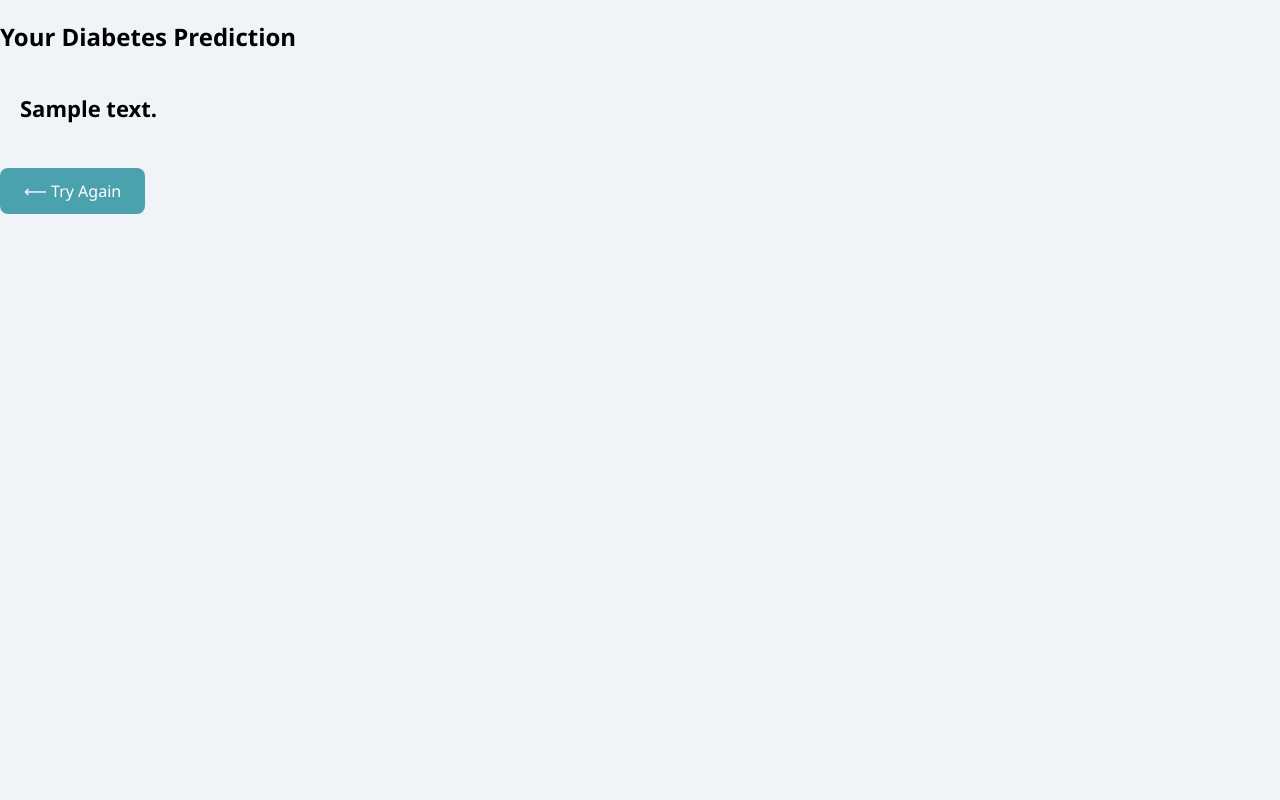
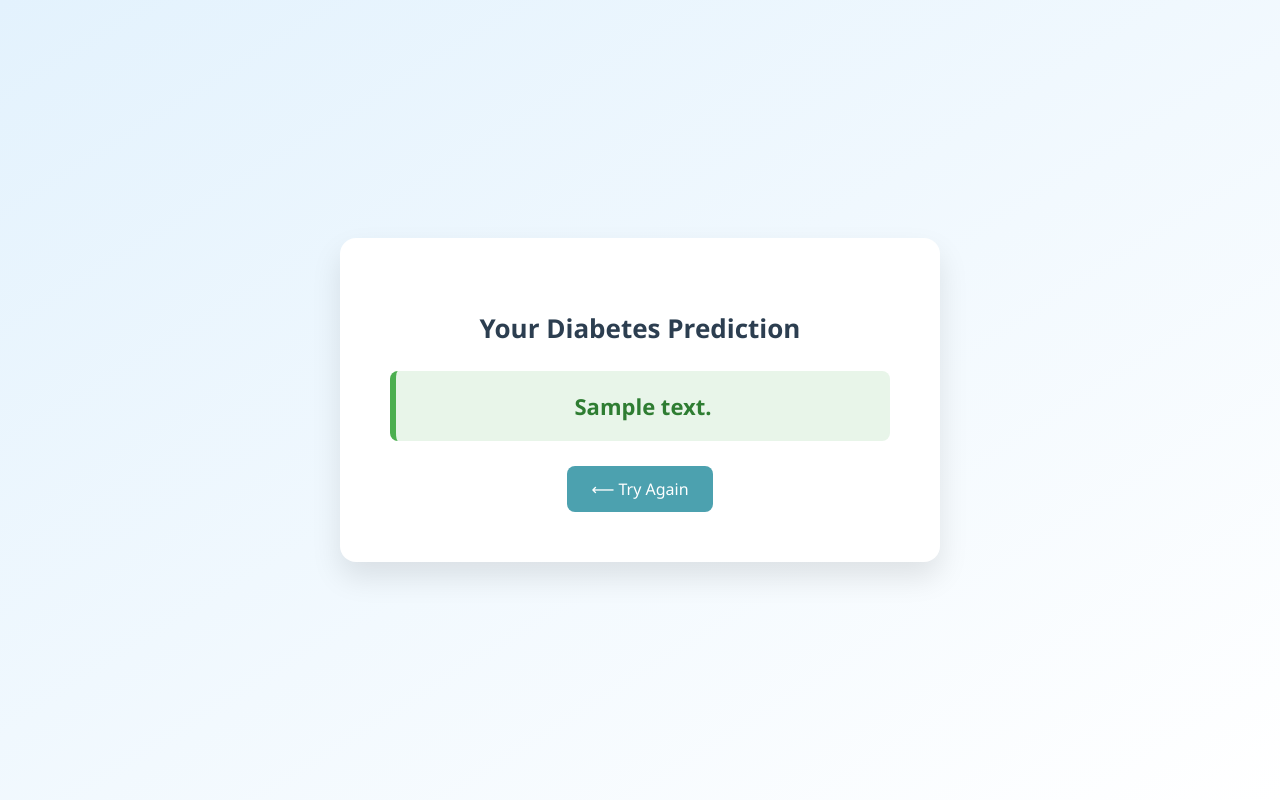
Before and after one commit to Kpishh/Diabetes-predictor, a Flask app: template templates/result.html in a window 1280 px wide. Run offline with Flask 3, Linux system fonts and the light colour scheme; the template is opened without the code that fills it: most values are stand-ins (such as "Sample title", 1, 10 or a date in 2020); parts of the project's set-up code (start-up, migrations or seed data) failed here and were passed over.

Commit message:
Update result.html

```diff
--- a/templates/result.html
+++ b/templates/result.html
@@ -1,13 +1,14 @@
+
 <!DOCTYPE html>
 <html>
 <head>
     <title>Prediction Result</title>
     <link rel="stylesheet" href="{{ url_for('static', filename='style.css') }}">
 </head>
-<body>
-    <div class="result-container">
+<body class="result-body">
+    <div class="result-card">
         <h2>Your Diabetes Prediction</h2>
-        <div class="result-box">
+        <div class="result-box {{ 'diabetic' if prediction_text == 'Diabetic' else 'not-diabetic' }}">
             {{ prediction_text }}
         </div>
         <a href="/" class="back-button">⟵ Try Again</a>
```
